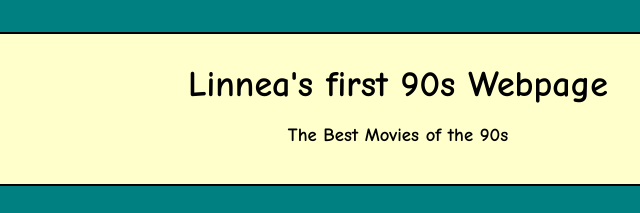
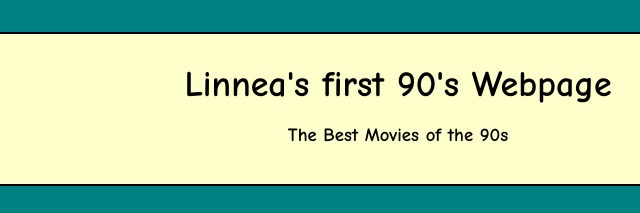
Before and after one commit to linneascode/90s-page, a plain HTML site: page html.html in a window 1280 px wide. Shown: the top 213 px of the page, 242-882 px from the left. Drawn offline with Linux system fonts and the light colour scheme.

```diff
--- a/html.html
+++ b/html.html
@@ -9,7 +9,7 @@
 <body>
     <div class="container">
         <header>
-            <h1>Linnea's first 90s Webpage</h1>
+            <h1>Linnea's first 90's Webpage</h1>
             <h3>The Best Movies of the 90s</h3>
         </header>
         <main>
```
